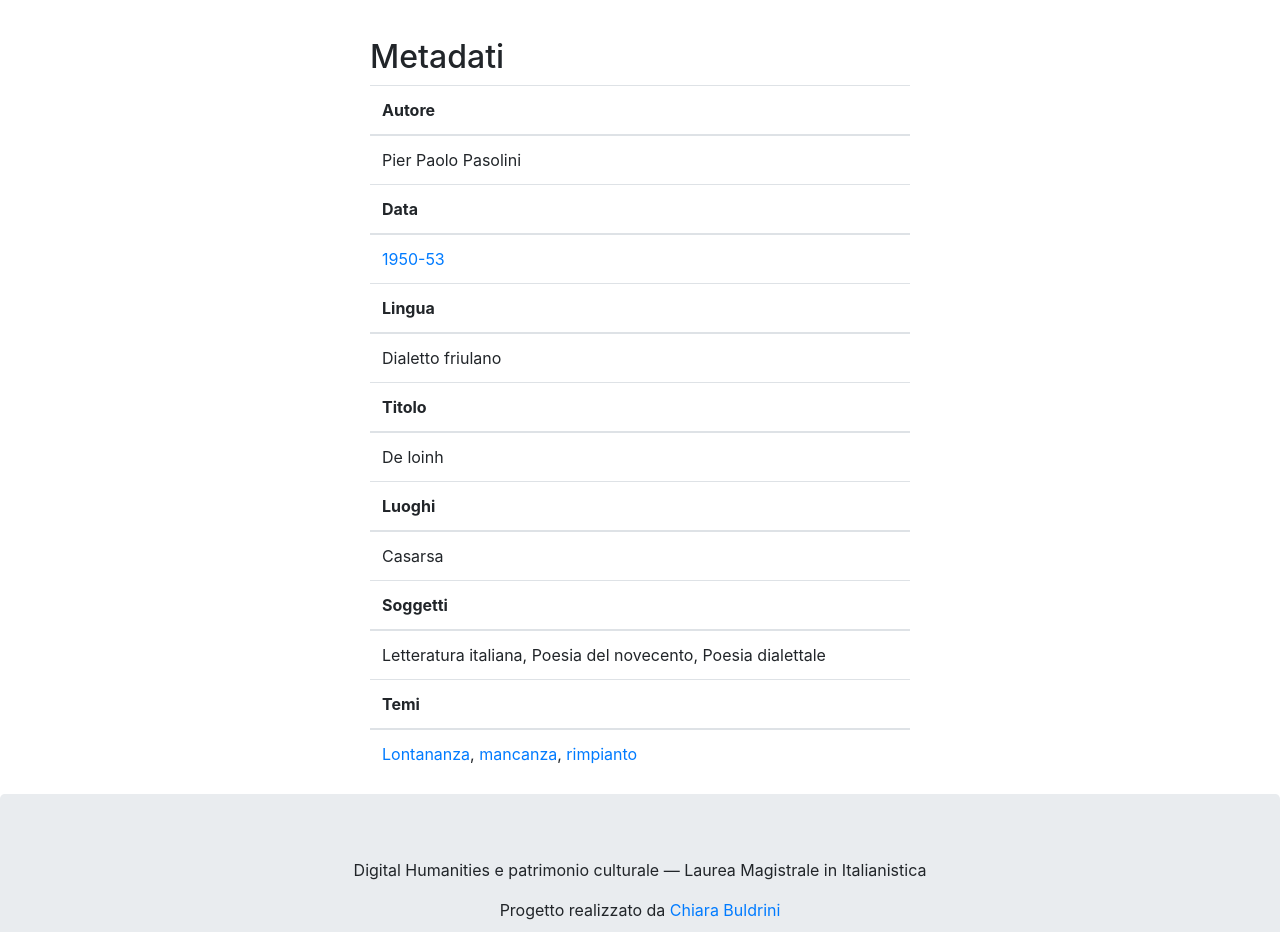
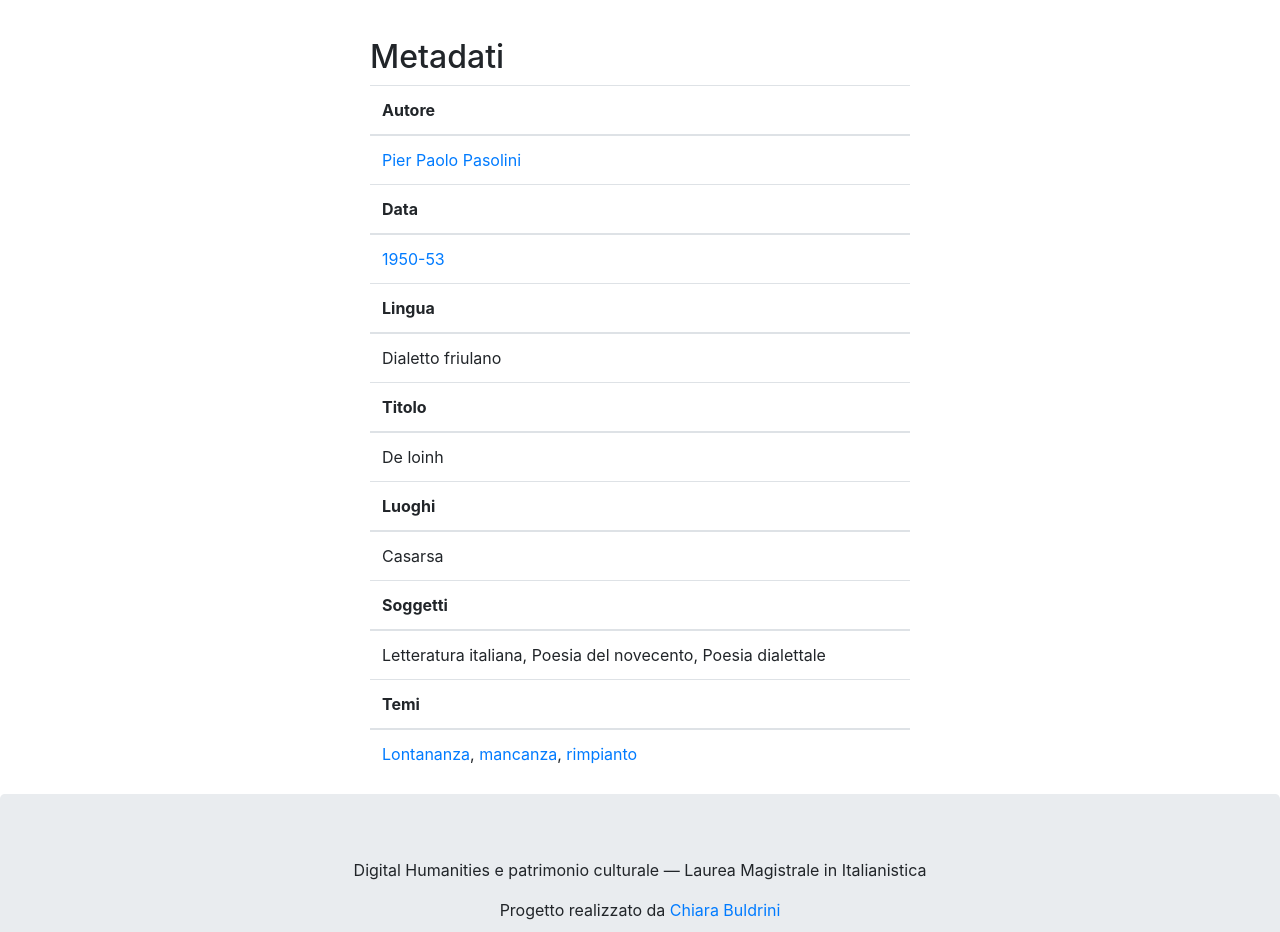
Before and after one commit to charliiezard/Le-poesie-dialettali-di-Pasolini, a plain HTML site: page DeLoihn.html in a window 1280 px wide. Shown: the part 1060-1992 px from the top of the page. Drawn offline with nearby package versions, Linux system fonts and the light colour scheme.

Commit message:
Add files via upload

```diff
--- a/DeLoihn.html
+++ b/DeLoihn.html
@@ -138,7 +138,7 @@
 		    </thead>
 		    <tbody>
 		      <tr>
-		        <td>Pier Paolo Pasolini</td>
+		        <td><a href="schedeautorita.html">Pier Paolo Pasolini</a></td>
 		      </tr>
 		     </tbody>
 		    <thead>
```
Also changed, not shown: schedeautorita.html (+1 -1 lines).
